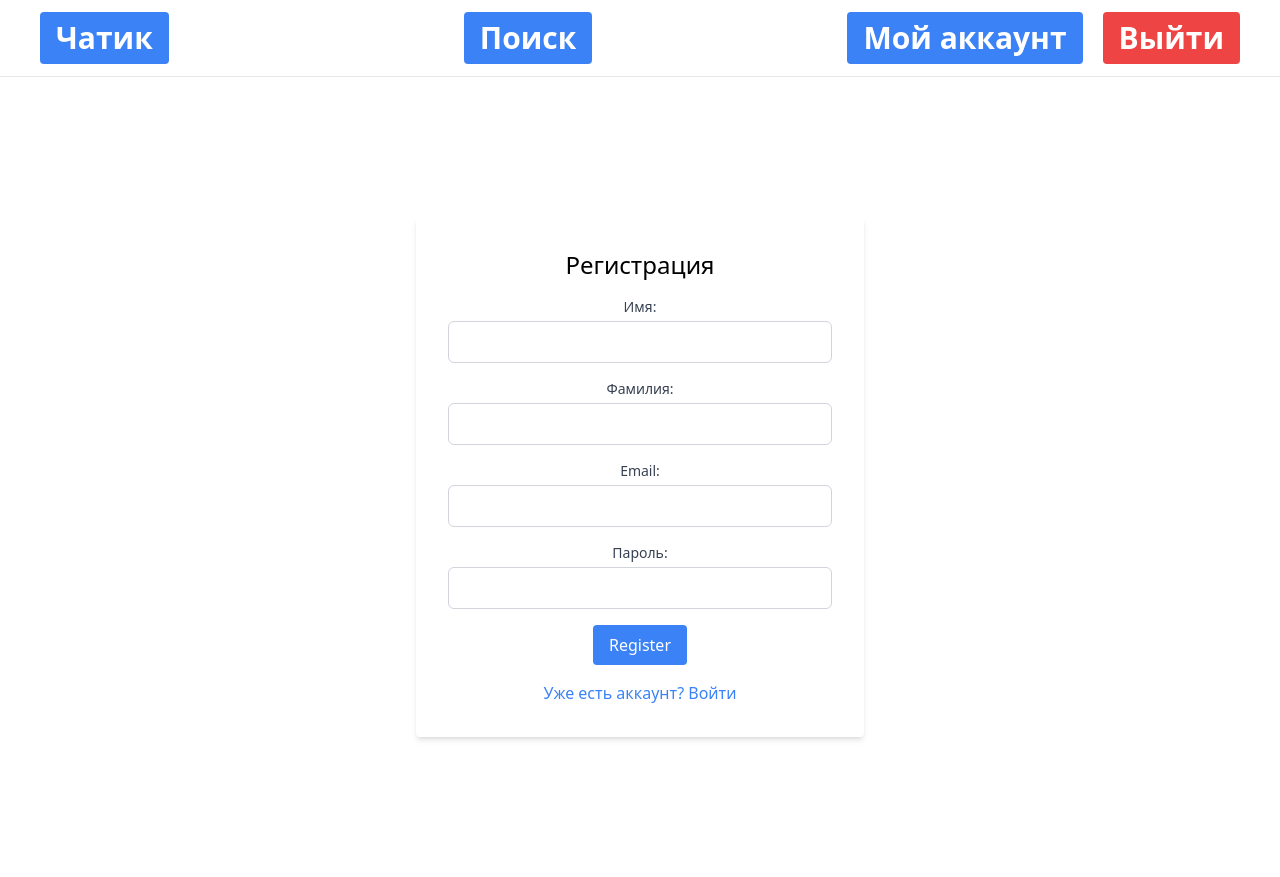
After one commit to DimegEvs/fastapi, a FastAPI app: template src/templates/register.html in a window 1280 px wide. The commit adds this page. Run offline with FastAPI, Linux system fonts and the light colour scheme; the template is opened without the code that fills it, so the values that code supplies are empty; parts of the project's set-up code (start-up, migrations or seed data) failed here and were passed over; some libraries are stand-ins or nearby versions.

Commit message:
second commit

```diff
--- a/src/auth/router.py
+++ b/src/auth/router.py
@@ -1,9 +1,12 @@
 import time
 
-from fastapi import APIRouter, Depends, HTTPException
+from fastapi import APIRouter, Depends, Form, HTTPException
+from fastapi.responses import HTMLResponse
 from sqlalchemy import insert, select
 from sqlalchemy.ext.asyncio import AsyncSession
+from src.auth.manager import get_user_manager
 
+from fastapi_users import schemas
 from src.auth.models import user
 from src.auth.base_config import current_user
 from src.database import get_async_session
--- a/src/auth/schemas.py
+++ b/src/auth/schemas.py
@@ -1,6 +1,7 @@
 from typing import Optional
 
 from fastapi_users import schemas
+from pydantic import EmailStr
 
 
 class UserRead(schemas.BaseUser[int]):
--- a/src/templates/base.html
+++ b/src/templates/base.html
@@ -7,16 +7,19 @@
     <meta http-equiv="X-UA-Compatible" content="ie=edge">
     <script src="https://cdn.tailwindcss.com"></script>
     {% block head %}{% endblock %}
-    <title>Appл</title>
+    <title>App</title>
 </head>
-<body>
+<body align="center"    >
     <nav class="flex justify-between text-3xl my-3">
         <ul class="flex ml-10">
-            <li>Чатик</li>
+            <li><a href="{{ url_for('home') }}"><button class="bg-blue-500 hover:bg-blue-700 text-white font-bold py-2 px-4 rounded">Чатик</button></a></li>
+        </ul>
+        <ul class="flex ml-10">
+            <li><button class="bg-blue-500 hover:bg-blue-700 text-white font-bold py-2 px-4 rounded">Поиск</button></a></li>
         </ul>
         <ul class="flex gap-5 mr-10">
-            <li>Мой аккаунт</li>
-            <li>Выйти</li>
+            <li><a href="{{ url_for('register') }}"><button class="bg-blue-500 hover:bg-blue-700 text-white font-bold py-2 px-4 rounded">Мой аккаунт</button></a></li>
+            <li><button class="bg-red-500 hover:bg-red-700 text-white font-bold py-2 px-4 rounded">Выйти</button></a></li>
         </ul>
     </nav>
     <hr>
--- /dev/null
+++ b/src/templates/register.html
@@ -0,0 +1,77 @@
+{% extends "base.html" %}
+{% block content %}
+<div class="flex justify-center items-center h-screen">
+    <div class="p-8 rounded shadow-md max-w-md w-full">
+        <h2 class="text-2xl mb-4 text-center">Регистрация</h2>
+        <form id="registrationForm" action="/auth/register" method="post">
+            <div class="mb-4">
+                <label for="name" class="block text-sm font-medium text-gray-700">Имя:</label>
+                <input type="text" id="name" name="name" required class="mt-1 p-2 border border-gray-300 rounded-md w-full">
+            </div>
+            <div class="mb-4">
+                <label for="surname" class="block text-sm font-medium text-gray-700">Фамилия:</label>
+                <input type="text" id="surname" name="surname" required class="mt-1 p-2 border border-gray-300 rounded-md w-full">
+            </div>
+            <div class="mb-4">
+                <label for="email" class="block text-sm font-medium text-gray-700">Email:</label>
+                <input type="email" id="email" name="email" required class="mt-1 p-2 border border-gray-300 rounded-md w-full">
+            </div>
+            <div class="mb-4">
+                <label for="password" class="block text-sm font-medium text-gray-700">Пароль:</label>
+                <input type="password" id="password" name="password" required class="mt-1 p-2 border border-gray-300 rounded-md w-full">
+            </div>
+            <div class="text-center">
+                <button type="submit" class="bg-blue-500 text-white py-2 px-4 rounded hover:bg-blue-600">Register</button>
+            </div>
+            <div class="mt-4 text-center">
+                <a href="/login" class="text-blue-500 hover:underline">Уже есть аккаунт? Войти</a>
+            </div>
+        </form>
+    </div>
+</div>
+
+<script>
+    const form = document.querySelector('#registrationForm');
+    form.addEventListener('submit', async (event) => {
+        event.preventDefault();
+
+        const formData = {
+            name: form.querySelector('#name').value,
+            surname: form.querySelector('#surname').value,
+            email: form.querySelector('#email').value,
+            password: form.querySelector('#password').value
+        };
+
+        try {
+            const response = await fetch('/auth/register', {
+                method: 'POST',
+                headers: {
+                    'Content-Type': 'application/json',
+                },
+                body: JSON.stringify(formData),
+            });
+
+            if (!response.ok) {
+                throw new Error('Registration failed.');
+            }
+
+            // Обработка успешного ответа
+        } catch (error) {
+            console.error('Error during registration:', error.message);
+            // Обработка ошибки
+
+            // Если сервер вернул JSON с деталями ошибки
+            if (error.response) {
+                const errorData = await error.response.json();
+                if (errorData.detail === "REGISTER_USER_ALREADY_EXISTS") {
+                    alert('Пользователь с таким email уже существует.');
+                } else {
+                    alert('Произошла ошибка при регистрации.');
+                }
+            } else {
+                alert('Произошла ошибка при регистрации.');
+            }
+        }
+    });
+</script>
+{% endblock %}
--- a/src/templates/search.html
+++ b/src/templates/search.html
@@ -4,7 +4,7 @@
 <script>
     const searchForUser = () => {
         const searchInputValue = document.getElementById("user_search").value;
-        window.location.href = `/pages/search/${searchInputValue}`;
+        window.location.href = `/search/${searchInputValue}`;
     }
 </script>
 {% endblock %}
```
Also changed, not shown: src/pages/router.py (+18 -7 lines), src/templates/login.html (added, +63 -0 lines).
